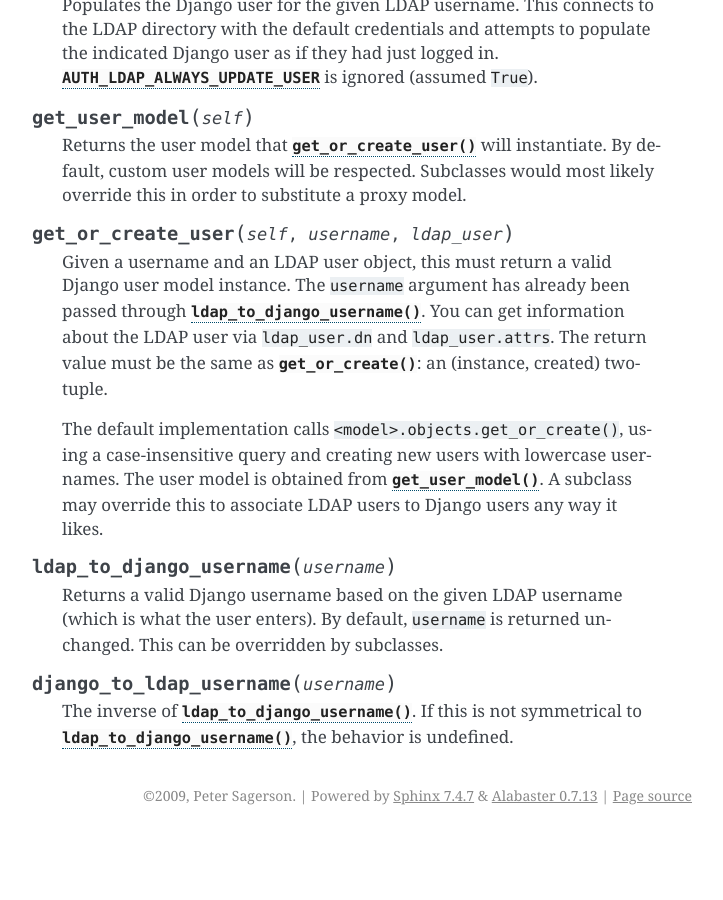
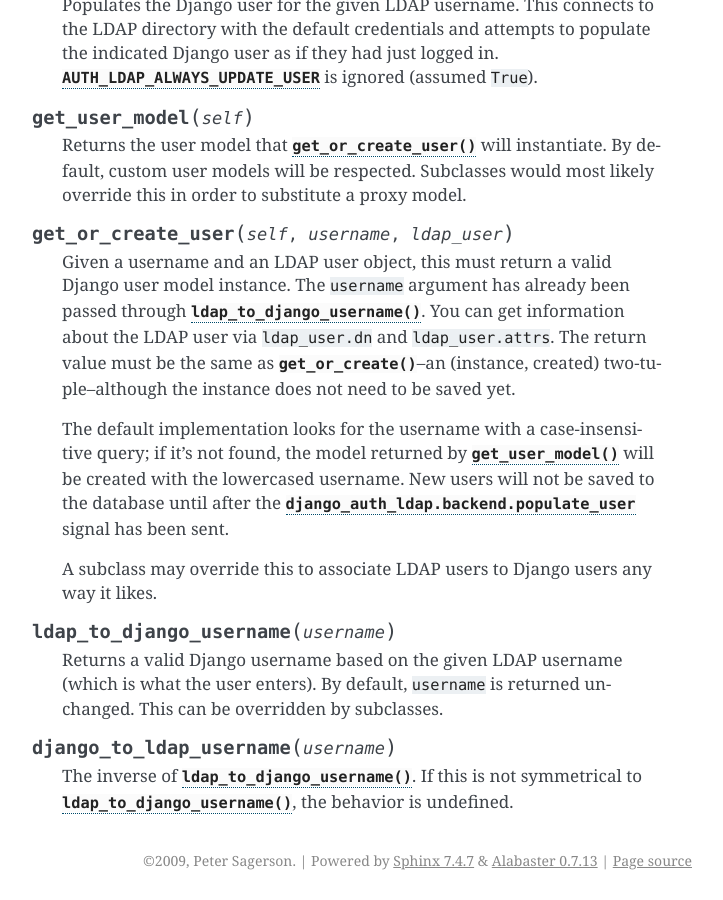
Before and after one commit to django-auth-ldap/django-auth-ldap, a Sphinx documentation site: the page built from docs/source/reference.rst, in a window 1280 px wide and 900 px high, scrolled down 9487 px. Shown: the whole window, without its empty margins (418-1141 px from the left). Built offline with Sphinx 7.4.7, drawn with Linux system fonts in a browser that asks for light colours; before the commit the page ends 10322 px from its top, so only the background shows below that.

Commit message:
Delay saving new users as long as possible.
LDAPBackend.get_or_create() no longer saves a newly created user but instead
simply instantiates it. This allows NOT NULL fields to be populated by
USER_ATTR_MAP or the populate_user signal and avoids an IntegrityError.

To test, added a new NOT NULL field to TestUser. This is populated by
USER_ATTR_MAP in the tests.

Fixes #58

```diff
--- a/docs/source/reference.rst
+++ b/docs/source/reference.rst
@@ -589,15 +589,18 @@ Backend
         :meth:`~django_auth_ldap.backend.LDAPBackend.ldap_to_django_username`.
         You can get information about the LDAP user via ``ldap_user.dn`` and
         ``ldap_user.attrs``. The return value must be the same as
-        :meth:`~django.db.models.query.QuerySet.get_or_create`: an (instance,
-        created) two-tuple.
+        :meth:`~django.db.models.query.QuerySet.get_or_create`--an (instance,
+        created) two-tuple--although the instance does not need to be saved yet.
 
-        The default implementation calls ``<model>.objects.get_or_create()``,
-        using a case-insensitive query and creating new users with lowercase
-        usernames. The user model is obtained from
-        :meth:`~django_auth_ldap.backend.LDAPBackend.get_user_model`. A subclass
-        may override this to associate LDAP users to Django users any way it
-        likes.
+        The default implementation looks for the username with a
+        case-insensitive query; if it's not found, the model returned by
+        :meth:`~django_auth_ldap.backend.LDAPBackend.get_user_model` will be
+        created with the lowercased username. New users will not be saved to the
+        database until after the :data:`django_auth_ldap.backend.populate_user`
+        signal has been sent.
+
+        A subclass may override this to associate LDAP users to Django users any
+        way it likes.
 
     .. method:: ldap_to_django_username(username)
 
```
Also changed, not shown: 4 other files.
